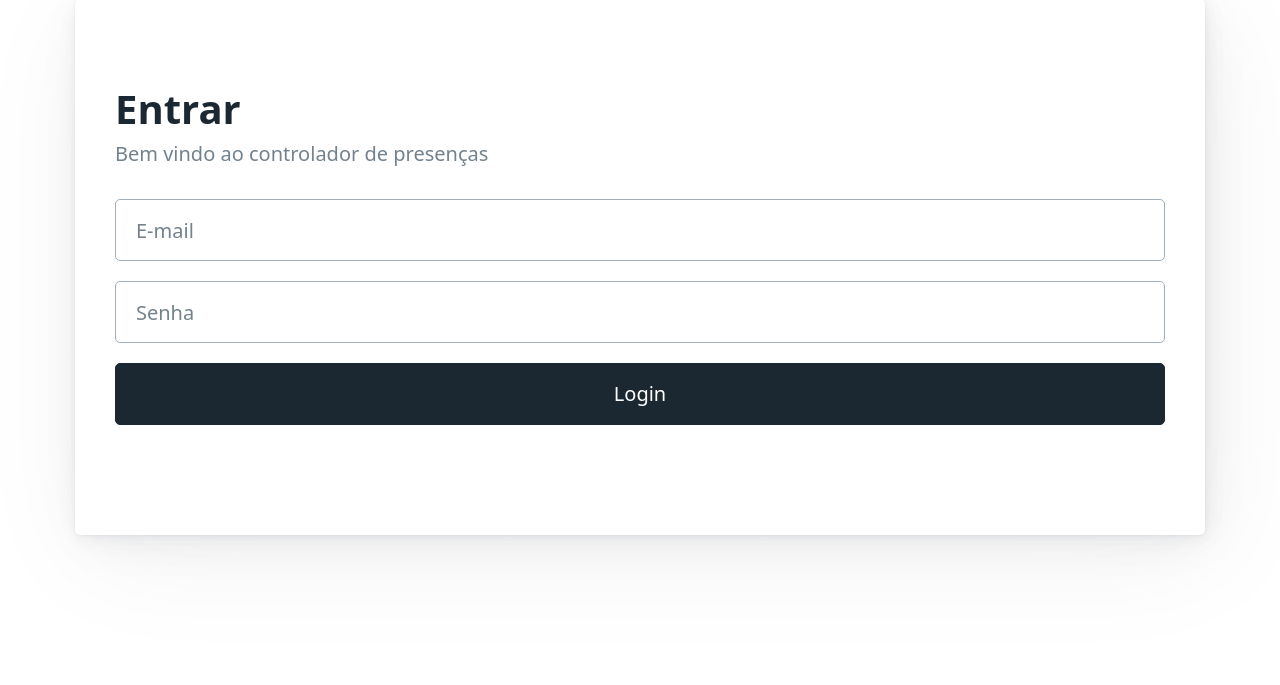
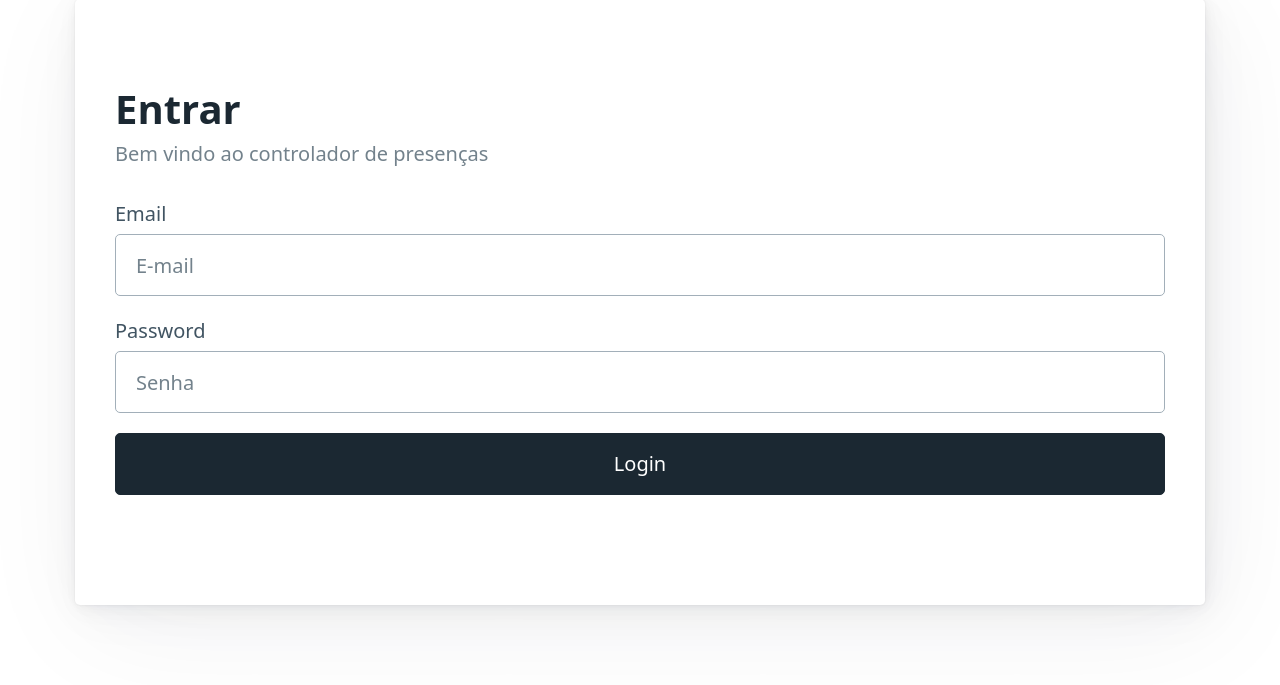
Before and after one commit to renan-augusto/piTeste, a Flask app: page / in a window 1280 px wide. Shown: the part 151-836 px from the top of the page. Before the commit the page ends 701 px from the top, so only its background shows below. Run offline with Flask 3, Linux system fonts and the light colour scheme; parts of the project's set-up code (start-up, migrations or seed data) failed here and were passed over; some libraries are stand-ins or nearby versions.

Commit message:
fix/prepareDataBase: ajustes no algoritmo de criacao de db

```diff
--- a/helpers.py
+++ b/helpers.py
@@ -3,6 +3,11 @@ from spe import app
 from flask_wtf import FlaskForm
 from wtforms import StringField, SubmitField, PasswordField, validators
 
+class UserForm(FlaskForm):
+    email = StringField('Email', [validators.DataRequired(), validators.Length(min=3, max=100)] )
+    password = PasswordField('Password', [validators.DataRequired(), validators.Length(min=6, max=100)])
+    save = SubmitField('Save')
+
 class StudentForm(FlaskForm):
     name = StringField('Nome do estudante', [validators.DataRequired(), validators.Length(min=3, max=100)])
     email = StringField('Email', [validators.DataRequired(), validators.Length(min=3, max=100)])
--- a/models.py
+++ b/models.py
@@ -1,4 +1,4 @@
-# from spe import db
+from spe import db
 
 class users(db.Model):
     __tablename__ = "users"
@@ -6,7 +6,7 @@ class users(db.Model):
     name = db.Column(db.String(100), nullable = False)
     email = db.Column(db.String(100), unique = True, nullable = False)
     user_type = db.Column(db.String(10))
-    SENHA = db.Column(db.String(100))
+    password = db.Column(db.String(100))
 
     def __repr__(self):
         return '<Name %r>' % self.name
--- a/prepareDataBase.py
+++ b/prepareDataBase.py
@@ -30,7 +30,7 @@ TABLES['users'] = ('''
       `email` varchar(100) UNIQUE NOT NULL,
       `user_type` varchar(10) NOT NULL,
       `password` varchar(100) NOT NULL,
-      PRIMARY KEY (`ID`)
+      PRIMARY KEY (`user_id`)
       ) ENGINE=InnoDB DEFAULT CHARSET=utf8 COLLATE=utf8_bin;''')
 
 for table_name in TABLES:
@@ -46,7 +46,7 @@ for table_name in TABLES:
     else:
         print('OK')
 
-users_sql = 'INSERT INTO users (NOME, EMAIL, TIPO, SENHA) VALUES (%s, %s, %s, %s)'
+users_sql = 'INSERT INTO users (name, email, user_type, password) VALUES (%s, %s, %s, %s)'
 users = [
     ("Renan Augusto", "renan@teste.com.br", "admin", generate_password_hash("teste").decode('utf-8')),
     ("Usuario Teste", "teste@teste.com.br", "admin", generate_password_hash("teste").decode('utf-8'))
--- a/spe.py
+++ b/spe.py
@@ -1,12 +1,12 @@
 from flask import Flask
-# from flask_sqlalchemy import SQLAlchemy
+from flask_sqlalchemy import SQLAlchemy
 from flask_wtf.csrf import CSRFProtect
 from flask_bcrypt import Bcrypt
 
 app = Flask(__name__)
 app.config.from_pyfile('config.py')
 
-# db = SQLAlchemy(app)
+db = SQLAlchemy(app)
 csrf = CSRFProtect(app)
 bcrypt = Bcrypt(app)
 
--- a/templates/index.html
+++ b/templates/index.html
@@ -32,11 +32,16 @@
         <h1>Entrar</h1>
         <h2>Bem vindo ao controlador de presenças</h2>
       </hgroup>
-      <form method="POST" action=" ">
+      <form method="POST" action="{{ advance or url_for('create') }} ">
         <input type="hidden" name="advance" value="{{ advance or url_for('create') }}">
-        <input type="text" name="email" placeholder="E-mail" aria-label="Login" autocomplete="nickname" required />
-        <input type="password" name="password" placeholder="Senha" aria-label="Password" autocomplete="current-password" required />
-
+        <div class="form-group">
+          {{ form.email.label(class="form-control-label") }}
+          {{ form.email(class="form-control form-control-lg", placeholder="E-mail", autocomplete="nickname")}}
+        </div>
+        <div class="form-group">
+          {{ form.password.label(class="form-control=labl") }}
+          {{ form.password(class="form-control form-control-lg", placeholder="Senha", autocomplete="current-password") }}
+        </div>
         <button type="submit" class="contrast" onclick="event.preventDefault()">Login</button>
       </form>
     </div>
--- a/views.py
+++ b/views.py
@@ -1,17 +1,18 @@
 from spe import app
 from flask import render_template, url_for, request, session, flash, redirect
-from helpers import StudentForm
+from helpers import UserForm
 from flask_bcrypt import check_password_hash
-# from models import users
+from models import users
 
 @app.route('/')
 def index():
-    return render_template('index.html')
+    form = UserForm()
+    return render_template('index.html', form=form)
 
 
 @app.route('/auth', methods=['POST', ])
 def auth():
-    form = StudentForm(request.form)
+    form = UserForm(request.form)
     user = Users.query.filter_by(email = form.email.data).first()
     password = check_password_hash(user.password, form.password.data)
     if user and password:
@@ -21,7 +22,6 @@ def auth():
         return redirect(advance_page)
     else:
         flash('Usuário ou senha incorretos - Não Logado')
-    pass
 
 @app.route('/create-student')
 def create():
```
